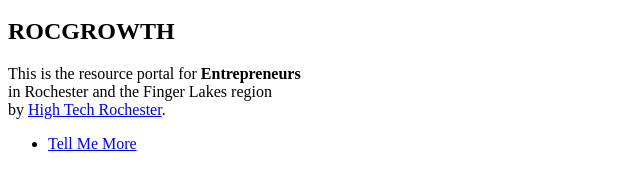
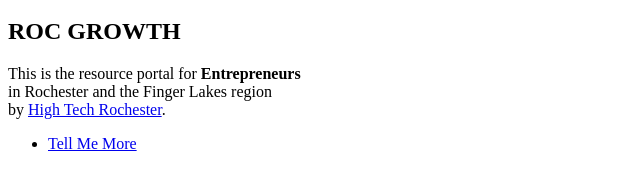
Before and after one commit to rocgrowth/rocgrowth.github.io, a plain HTML site: page index.html in a window 1280 px wide. Shown: the part 280-450 px from the top of the page, 0-640 px from the left. Drawn offline with Linux system fonts and the light colour scheme; a script that the page names is missing.

Commit message:
added title spacing

```diff
--- a/index.html
+++ b/index.html
@@ -69,7 +69,7 @@
 				<div class="inner">
 
 					<header>
-						<h2 style="text-transform: none">ROCGROWTH</h2>
+						<h2 style="text-transform: none">ROC GROWTH</h2>
 					</header>
 					<p>This is the resource portal for <strong>Entrepreneurs</strong> <br />
 					in Rochester and the Finger Lakes region<br />
```
